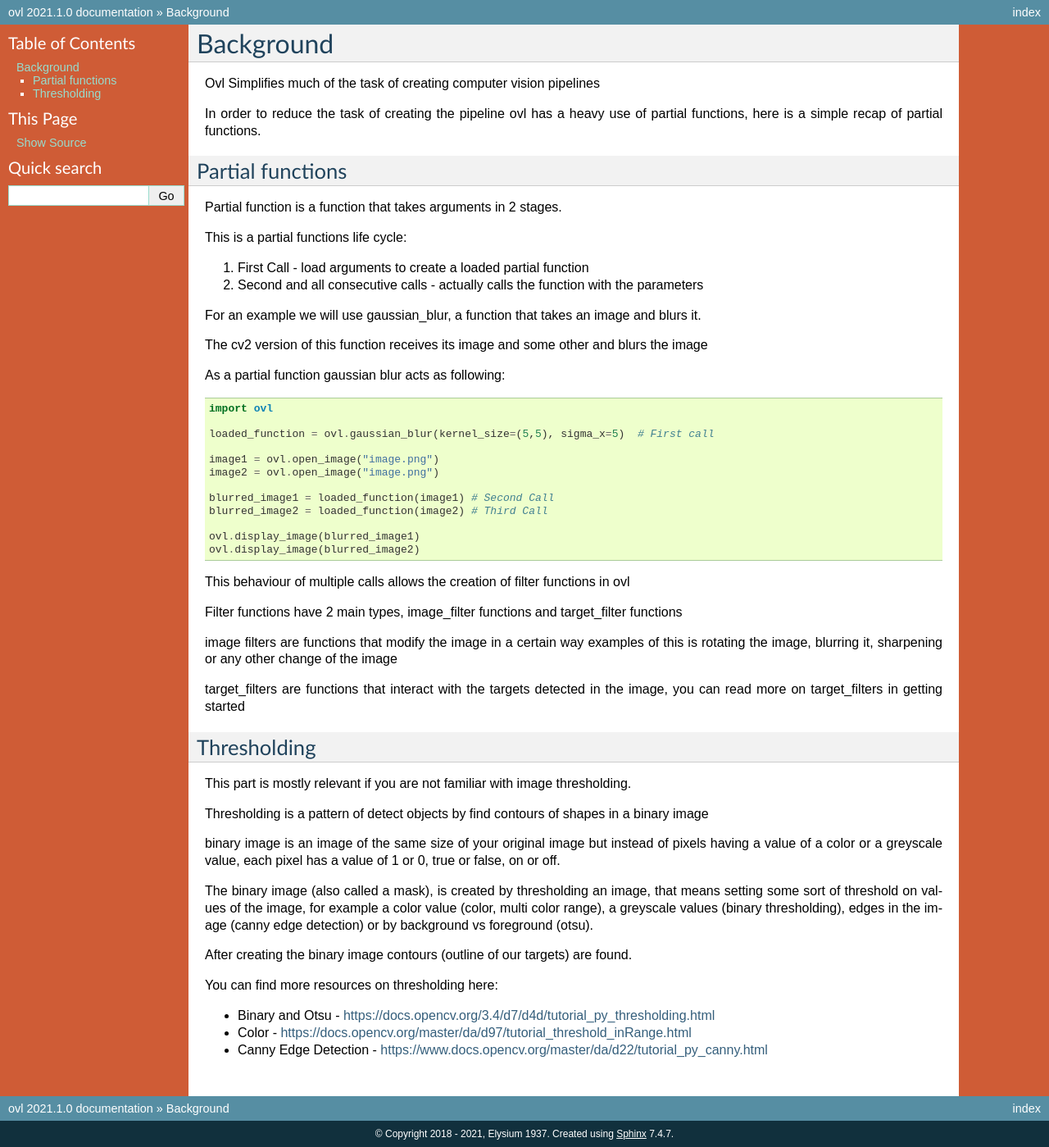
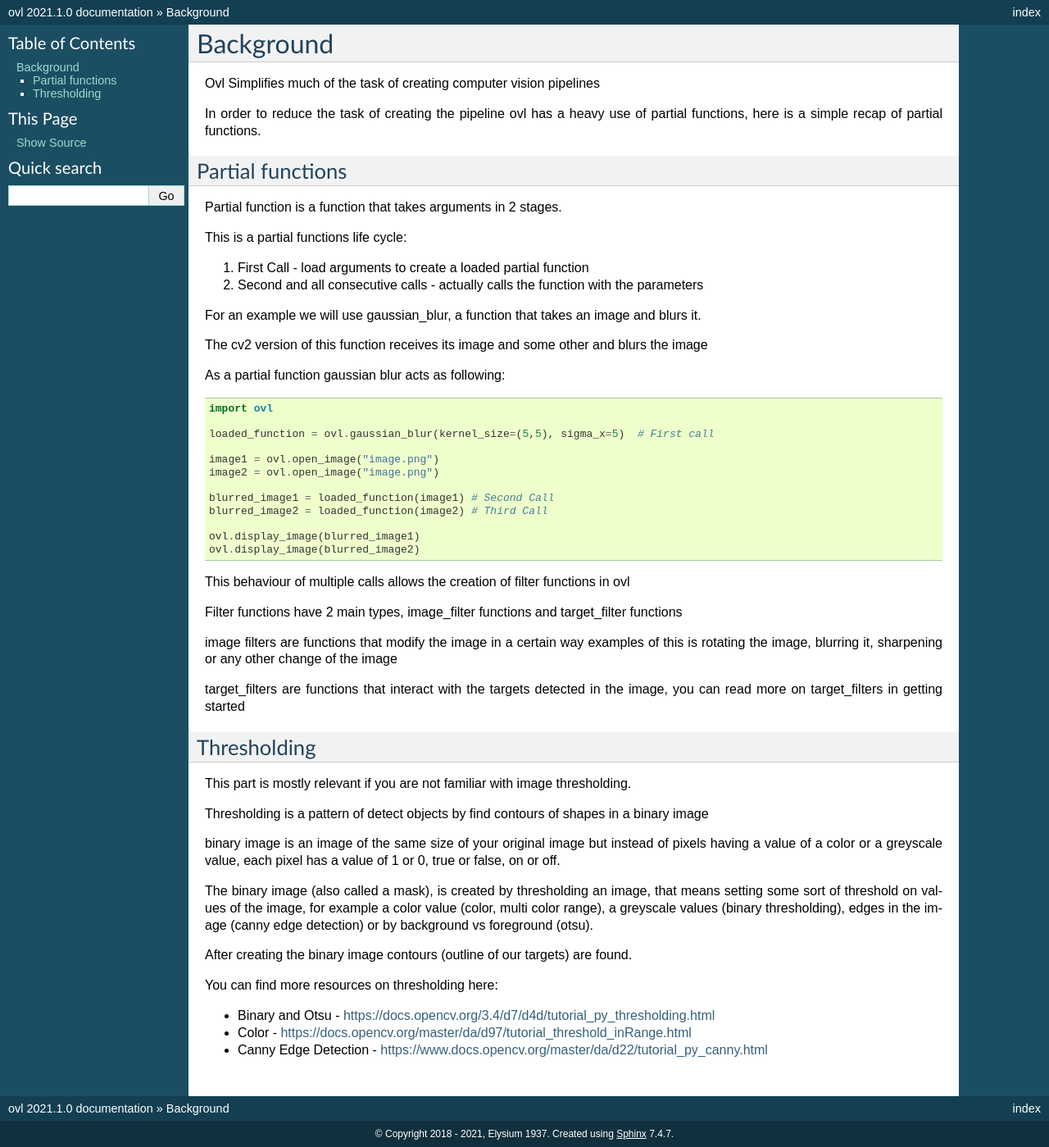
Before and after one commit to SerpentBit/ovl, a Sphinx documentation site: the page built from docs/background.rst, in a window 1280 px wide. Shown: the whole page at 82% size. Built offline with Sphinx 7.4.7, drawn with Linux system fonts in a browser that asks for light colours.

Commit message:
Reverted: to original docs theme coloring

```diff
--- a/docs/_static/classic.css
+++ b/docs/_static/classic.css
@@ -28,7 +28,7 @@ body {
 }
 
 div.document {
-    background-color: #CF5C36;
+    background-color: #1c4e63;
 }
 
 div.documentwrapper {
@@ -60,7 +60,7 @@ div.footer a {
 }
 
 div.related {
-    background-color: #568EA3;
+    background-color: #133f52;
     line-height: 30px;
     color: #ffffff;
 }
@@ -262,7 +262,7 @@ div.viewcode-block:target {
 
 div.code-block-caption {
     color: #efefef;
-    background-color: #CF5C36;
+    background-color: #1c4e63;
 }
 
 .py.method {
```
